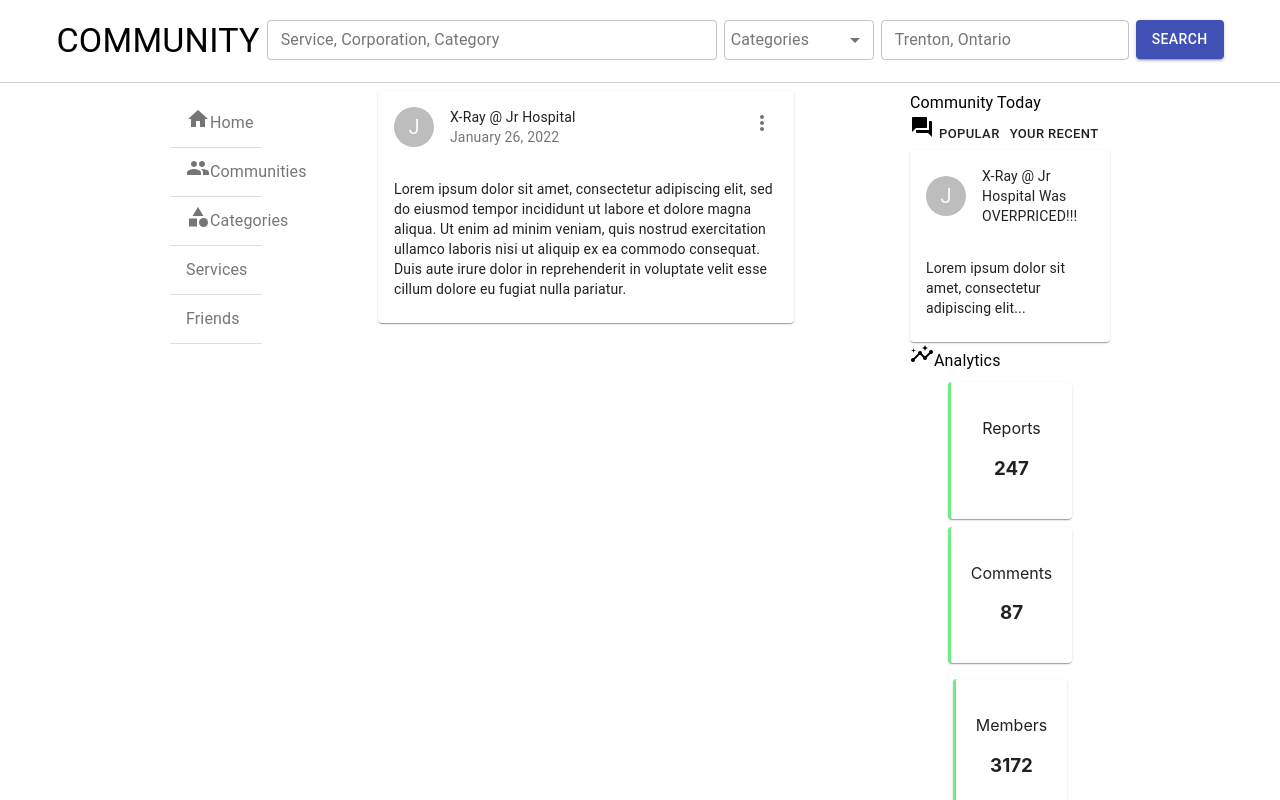
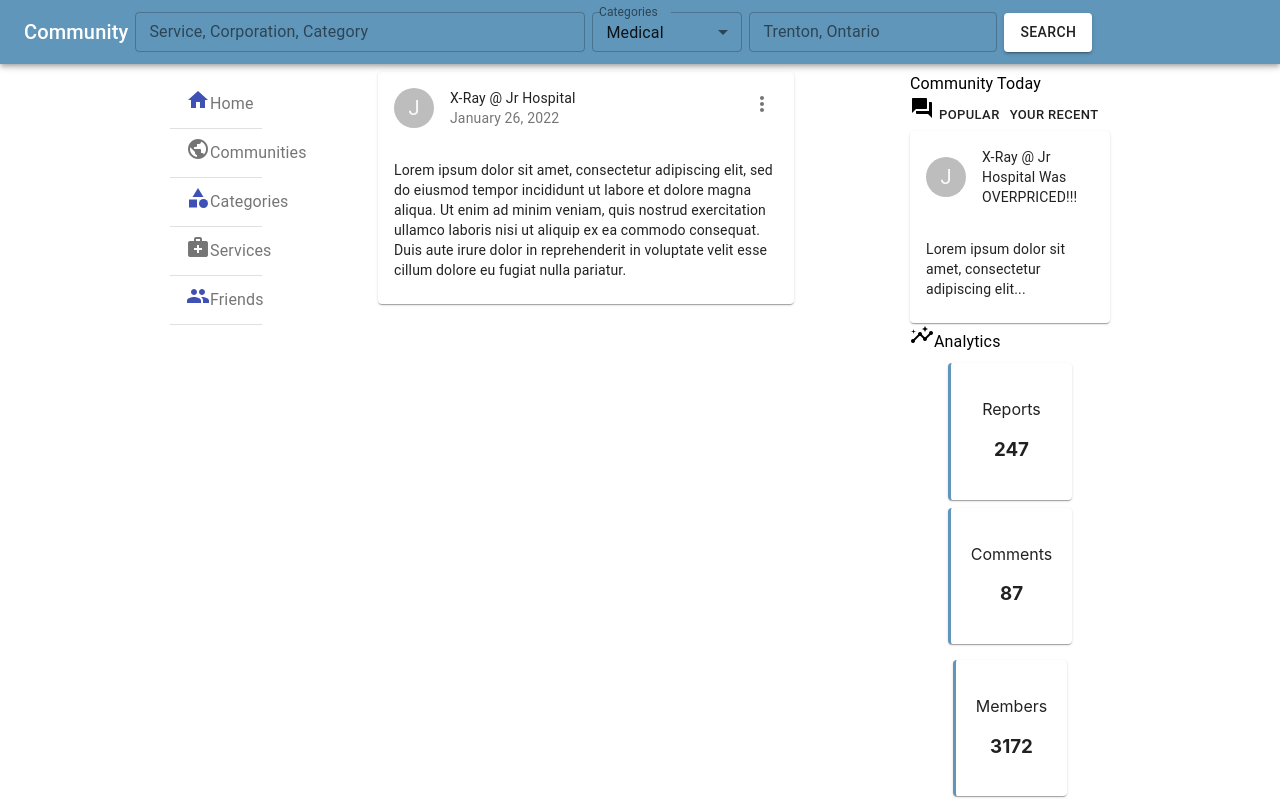
Before and after one commit to markonorth2/community, a React (Create React App) app in the folder client/: page / in a window 1280 px wide. Shown: the top 800 px of the page. Built offline with nearby package versions, Linux system fonts and the light colour scheme.

Commit message:
refactored app bar and changed colorscheme

```diff
--- a/client/src/components/Analytics.js
+++ b/client/src/components/Analytics.js
@@ -15,7 +15,7 @@ const useStyles = makeStyles({
 		marginBottom:5
 	},
 	box: {
-		borderLeft:"3px solid #6EEB83",
+		borderLeft:"3px solid #6096BA",
 		padding: 20,
 		marginBottom: 8
 	}
--- a/client/src/components/Header.js
+++ b/client/src/components/Header.js
@@ -7,24 +7,25 @@ import InputLabel from '@material-ui/core/InputLabel';
 import FormControl from '@material-ui/core/FormControl';
 import TextField from '@material-ui/core/TextField';
 
-
+import { Toolbar } from '@material-ui/core';
 
 import '../styles/Header.css';
 
-import Report from './Report'
+import Report from './Report';
 
-import { Box, colors, Typography, withWidth } from '@material-ui/core';
+import { AppBar, Box, colors, Typography, withWidth } from '@material-ui/core';
 
 import { createTheme, ThemeProvider, makeStyles } from '@material-ui/core/styles';
 
+import { IconButton } from '@material-ui/core';
 
 const theme = createTheme({
 	palette: {
 		primary: {
-			main: '#736372'
+			main: '#6096BA'
 		},
 		secondary: {
-			main: '#DCEED1'
+			main: '#FFFFFF'
 		}
 	}
 });
@@ -32,39 +33,41 @@ const theme = createTheme({
 const useStyles = makeStyles({
 	root: {
 		width: 450,
-    marginLeft:7
+		marginLeft: 7,
 	},
 	searchButton: {
 		marginLeft: 7,
-    height:39
+		height: 39
 	},
 	menu: {
-    width:150,
-    marginLeft:7,
-    marginRight:7,
+		width: 150,
+		marginLeft: 7,
+		marginRight: 7
 	}
-
 });
 
 function TextFieldStyled() {
 	const classes = useStyles();
 	return (
+		<ThemeProvider theme={theme}>
 			<TextField
 				id="outlined-basic"
-			color="primary"
+				color="secondary"
 				label="Service, Corporation, Category"
 				variant="outlined"
-      size={"small"}
+				size={'small'}
 				className={classes.root}
 			/>
+		</ThemeProvider>
 	);
 }
 function ButtonStyled() {
 	const classes = useStyles();
 	return (
+		<ThemeProvider theme={theme}>
 		<Button
 			variant="contained"
-			color="primary"
+			color="secondary"
 			onClick={() => {
 				alert('clicked');
 			}}
@@ -72,20 +75,23 @@ function ButtonStyled() {
 		>
 			Search
 		</Button>
+		</ThemeProvider>
 	);
 }
 
 function MenuStyled() {
 	const classes = useStyles();
 	return (
-		<FormControl color="primary" variant="outlined" size={"small"}>
+		<ThemeProvider theme={theme}>
+		<FormControl color="primary" variant="outlined" size={'small'}>
 			<InputLabel id="demo-simple-select-label">Categories</InputLabel>
 			<Select
 				labelId="demo-simple-select-label"
 				id="demo-simple-select"
-				value={''}
+				value={'Medical'}
 				label="Categories"
-				className={classes.menu }
+				className={classes.menu}
+				color="secondary"
 				// onChange={handleChange}
 			>
 				<MenuItem value={'Medical'}>Medical</MenuItem>
@@ -94,6 +100,7 @@ function MenuStyled() {
 				<MenuItem value={'Costmetics'}>Costmetics</MenuItem>
 			</Select>
 		</FormControl>
+		</ThemeProvider>
 	);
 }
 
@@ -104,18 +111,25 @@ function Header() {
 				sx={{
 					display: 'flex',
 					flexDirection: 'row',
-					justifyContent: 'center',
-					padding: 20,
-          borderBottom: "solid lightgrey 1px"
+					justifyContent: 'center'
 				}}
 			>
-        <Typography align='center' variant='h4'>COMMUNITY</Typography>
-				<TextFieldStyled />
+				<AppBar position="static">
+					<Toolbar>
+						<Typography
+							variant="h6"
+							noWrap
+							component="div"
+							sx={{ flexGrow: 1, display: { xs: 'none', sm: 'block' }} }
+						>
+							Community
+						</Typography>
+						<TextFieldStyled/>
 						<MenuStyled />
-        <TextField variant='outlined' label='Trenton, Ontario' color='primary' size={"small"}/>
+						<TextField variant="outlined" label="Trenton, Ontario" color="secondary" size={'small'} />
 						<ButtonStyled />
-
-
+					</Toolbar>
+				</AppBar>
 			</Box>
 		</ThemeProvider>
 	);
--- a/client/src/components/SideBar.js
+++ b/client/src/components/SideBar.js
@@ -13,44 +13,43 @@ import { createTheme, ThemeProvider, makeStyles } from '@material-ui/core/styles
 const theme = createTheme({
 	palette: {
 		primary: {
-			main: '#736372'
+			main: '#6096BA'
 		},
 		secondary: {
-			main: '#DCEED1'
+			main: '#6EEB83'
 		}
 	}
 });
 
 const useStyles = makeStyles({
 	sideBar: {
-		marginRight: 100,
-	},
-  sideBarItem: {
+		marginRight: 100
 	}
 });
 
 function SideBarStyled() {
 	const classes = useStyles();
 	return (
+		<ThemeProvider theme={theme}>
 			<Grid item md={1} className={classes.sideBar}>
 				<List>
-				<ListItem button divider className={classes.sideBarItem} >
+					<ListItem button divider className={classes.sideBarItem}>
 						<ListItemIcon>
-						<HomeIcon color={'#736372'} />
+							<HomeIcon color="primary" />
 							<ListItemText primary="Home" />
 						</ListItemIcon>
 					</ListItem>
 
-				<ListItem button divider className={classes.sideBarItem} >
-					<ListItemIcon >
-						<PeopleIcon />
+					<ListItem button divider className={classes.sideBarItem}>
+						<ListItemIcon>
+							<span class="material-icons">public</span>
 							<ListItemText primary="Communities" />
 						</ListItemIcon>
 					</ListItem>
 
 					<ListItem button divider className={classes.sideBarItem}>
 						<ListItemIcon>
-						<CategoryIcon />
+							<CategoryIcon color="primary" />
 
 							<ListItemText primary="Categories" />
 						</ListItemIcon>
@@ -58,23 +57,20 @@ function SideBarStyled() {
 
 					<ListItem button divider className={classes.sideBarItem}>
 						<ListItemIcon>
-
-
+							<span class="material-icons">medical_services</span>
 							<ListItemText primary="Services" />
 						</ListItemIcon>
 					</ListItem>
 
 					<ListItem button divider className={classes.sideBarItem}>
 						<ListItemIcon>
-
-
+							<PeopleIcon color="primary" />
 							<ListItemText primary="Friends" />
 						</ListItemIcon>
 					</ListItem>
 				</List>
-
-
 			</Grid>
+		</ThemeProvider>
 	);
 }
 
```
Lines whose indentation alone changed are shown as unchanged.
